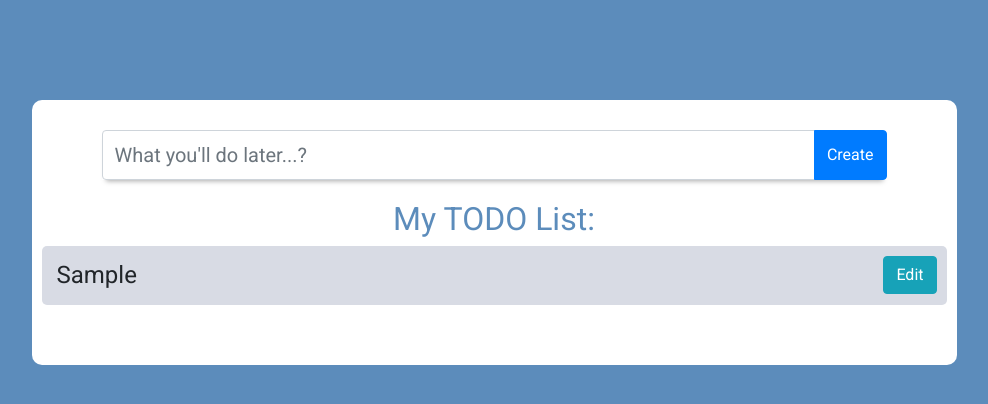
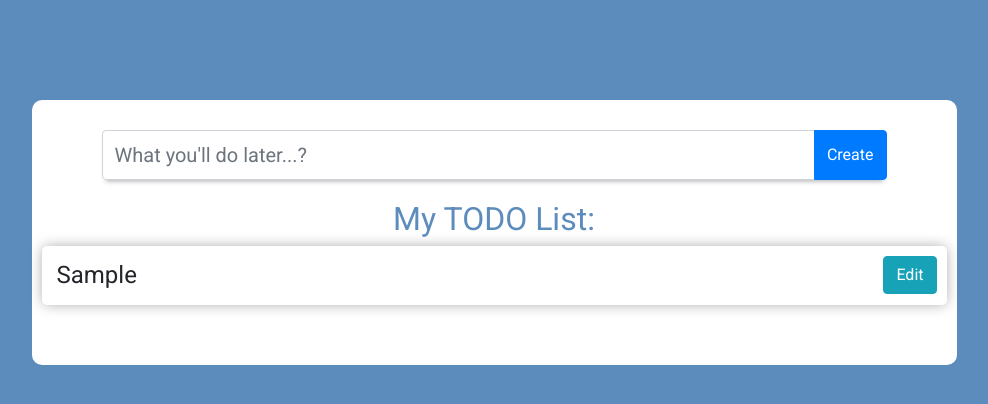
Before and after one commit to kaldren/todo-list, a React (Create React App) app: page / in a window 1280 px wide. Both pictures are taken after typing "Sample" into the empty fields and a click on the button "Create". Shown: the top 404 px of the page, without its empty margins (146-1134 px from the left). Built offline with nearby package versions, Linux system fonts and the light colour scheme.

Commit message:
Css changes

```diff
--- a/src/App.css
+++ b/src/App.css
@@ -1,5 +1,8 @@
 /* #region General CSS */
-body {background: #5c8cbb;}
+body {
+  background: #5c8cbb;
+  font-family: 'Roboto', sans-serif;
+}
 .displayNone {display: none;}
 .displayBlock {display: block;}
 .form-control:focus {
@@ -16,7 +19,6 @@ h1 {
 
 .App {
   text-align: center;
-  font-family: 'Roboto', sans-serif;
 }
 
 .App-logo {
@@ -80,7 +82,9 @@ box-shadow: 0px 5px 5px -4px rgba(168,168,168,1);
 /* #section List Item */
 .list-item {
   margin-bottom: 50px;
-  background: rgb(216, 219, 228);
+  -webkit-box-shadow: 0px 0px 14px -1px rgba(0,0,0,0.36);
+  -moz-box-shadow: 0px 0px 14px -1px rgba(0,0,0,0.36);
+  box-shadow: 0px 0px 14px -1px rgba(0,0,0,0.36);
   padding: 10px;
   border-radius: 5px;
   clear:both;
```
